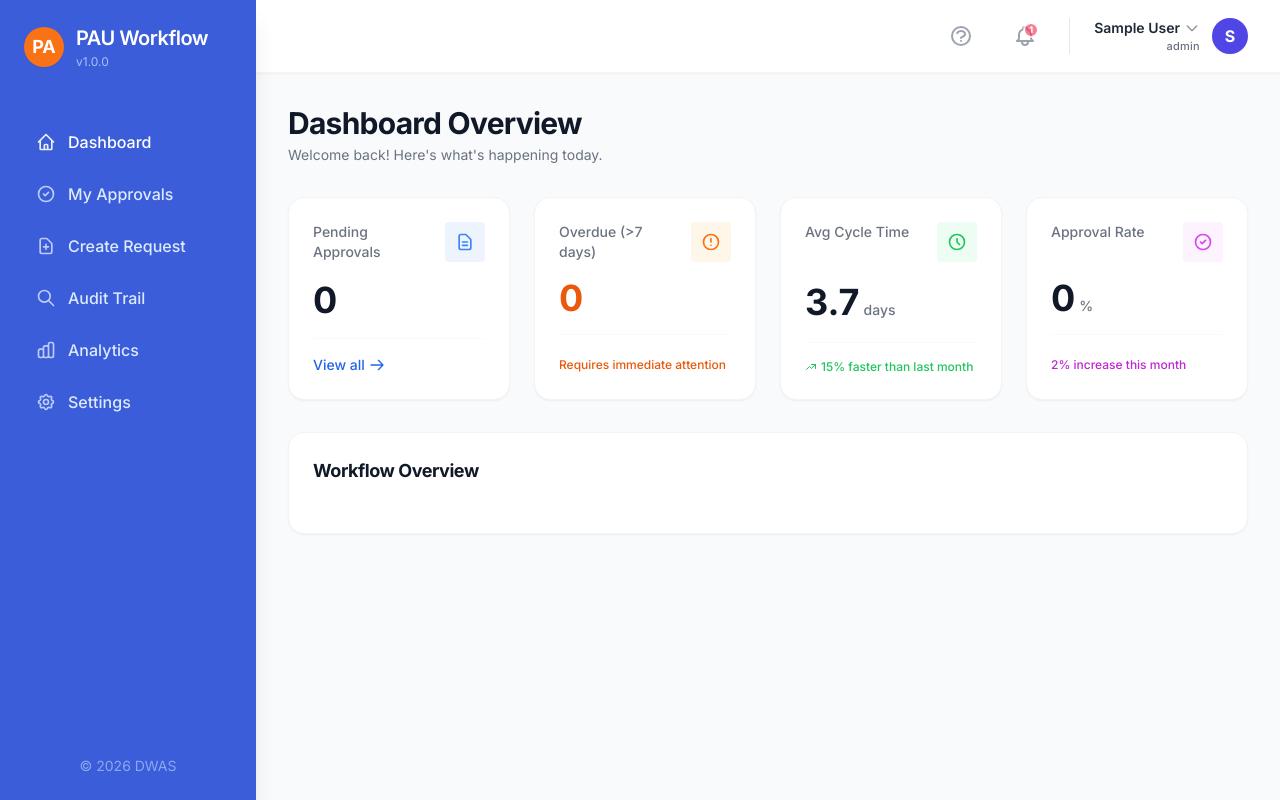
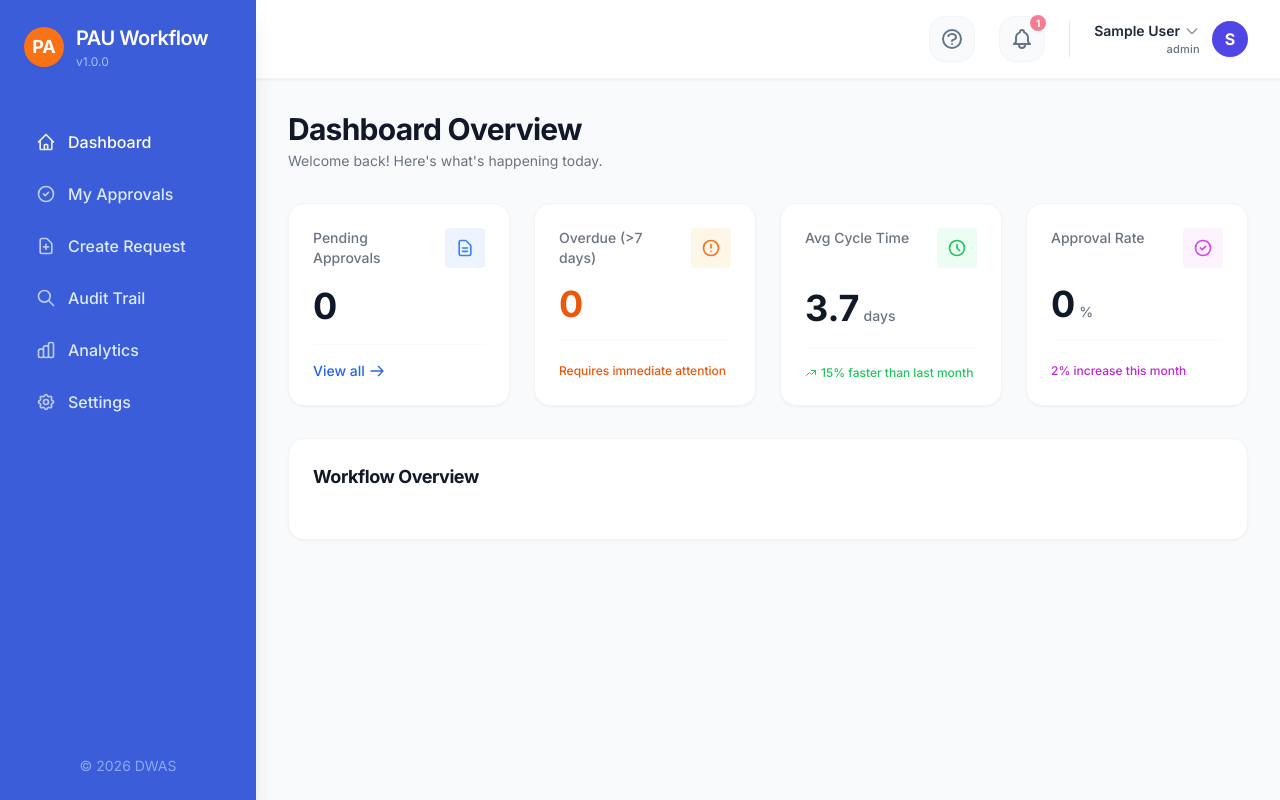
Before and after one commit to Gwen288/Workflow-System, a PHP site: page / in a window 1280 px wide. Run offline with PHP 8.4, Linux system fonts and the light colour scheme; the visitor is signed in with stand-in values (Sample User, id 1); data comes from the database, SQL or seed files in the repository; data that the repository does not hold is empty; some libraries are stand-ins or nearby versions.

Commit message:
feat: implement main layout, admin dashboard view, and request model with notification support

```diff
--- a/app/Models/Request.php
+++ b/app/Models/Request.php
@@ -57,6 +57,16 @@ class Request extends Model {
                     WHERE r.submitted_by = ? AND r.status = 'Rejected' AND r.is_acknowledged = 0
                     ORDER BY r.submission_date DESC";
             return $this->rawQuery($sql, [$userId]);
+        } elseif ($role === 'Admin') {
+            // Admins see system-wide critical alerts: Escalated or Overdue (> 7 days)
+            $sql = "SELECT r.*, w.name as workflow_name, 'Critical Alert' as notify_type, u.name as submitter_name
+                    FROM {$this->table} r
+                    JOIN Workflow w ON r.workflow_type = w.workflow_id
+                    JOIN User u ON r.submitted_by = u.user_id
+                    WHERE r.status = 'Escalated'
+                    OR (r.status IN ('Pending', 'Escalated') AND DATEDIFF(NOW(), r.submission_date) > 7)
+                    ORDER BY r.submission_date DESC LIMIT 15";
+            return $this->rawQuery($sql);
         } else {
             // Staff care about items waiting for their approval
             $sql = "SELECT r.*, w.name as workflow_name, 'Pending Approval' as notify_type, u.name as submitter_name
--- a/app/Views/layouts/main.php
+++ b/app/Views/layouts/main.php
@@ -106,16 +106,16 @@
             <header class="bg-white dark:bg-gray-800 px-8 py-4 flex items-center justify-end shadow-sm z-10 border-b border-gray-100 dark:border-gray-700 transition-colors duration-200 print:hidden">
             <div class="flex items-center space-x-6">
                 <!-- Help Icon -->
-                <button onclick="toggleHelpModal()" class="text-gray-400 hover:text-indigo-600 transition-all p-2 rounded-xl hover:bg-indigo-50 active:scale-95" title="System Guidance">
+                <button onclick="toggleHelpModal()" class="text-slate-500 dark:text-gray-400 hover:text-indigo-600 transition-all p-2.5 rounded-2xl bg-slate-50 dark:bg-gray-700/50 hover:bg-indigo-50 active:scale-95 border border-slate-100 dark:border-gray-700" title="System Guidance">
                     <svg class="w-6 h-6" fill="none" stroke="currentColor" viewBox="0 0 24 24"><path stroke-linecap="round" stroke-linejoin="round" stroke-width="2" d="M8.228 9c.549-1.165 2.03-2 3.772-2 2.21 0 4 1.343 4 3 0 1.4-1.278 2.575-3.006 2.907-.542.104-.994.54-.994 1.093m0 3h.01M21 12a9 9 0 11-18 0 9 9 0 0118 0z"></path></svg>
                 </button>
 
                 <!-- Notification Center -->
                 <div class="relative">
-                    <button onclick="toggleNotifications()" class="text-gray-400 hover:text-indigo-600 transition-all p-2 rounded-xl hover:bg-indigo-50 relative active:scale-95">
+                    <button onclick="toggleNotifications()" class="text-slate-500 dark:text-gray-400 hover:text-indigo-600 transition-all p-2.5 rounded-2xl bg-slate-50 dark:bg-gray-700/50 hover:bg-indigo-50 relative active:scale-95 border border-slate-100 dark:border-gray-700">
                         <svg class="w-6 h-6" fill="none" stroke="currentColor" viewBox="0 0 24 24"><path stroke-linecap="round" stroke-linejoin="round" stroke-width="2" d="M15 17h5l-1.405-1.405A2.032 2.032 0 0118 14.158V11a6.002 6.002 0 00-4-5.659V5a2 2 0 10-4 0v.341C7.67 6.165 6 8.388 6 11v3.159c0 .538-.214 1.055-.595 1.436L4 17h5m6 0v1a3 3 0 11-6 0v-1m6 0H9"></path></svg>
                         <?php if (count($notifications) > 0): ?>
-                            <span class="absolute top-1.5 right-1.5 bg-rose-500 text-white text-[9px] font-black w-4 h-4 flex items-center justify-center rounded-full border-2 border-white animate-pulse">
+                            <span class="absolute -top-1 -right-1 bg-rose-500 text-white text-[10px] font-black w-5 h-5 flex items-center justify-center rounded-full border-2 border-white shadow-sm animate-pulse">
                                 <?= count($notifications) ?>
                             </span>
                         <?php endif; ?>
@@ -124,8 +124,10 @@
                     <!-- Notification Dropdown -->
                     <div id="notification-dropdown" class="hidden absolute right-0 mt-4 w-80 bg-white dark:bg-gray-800 rounded-2xl shadow-2xl border border-gray-100 dark:border-gray-700 z-50 overflow-hidden transform transition-all duration-300 origin-top-right">
                         <div class="px-5 py-4 border-b border-gray-50 dark:border-gray-700 flex justify-between items-center bg-gray-50/50 dark:bg-gray-800/50">
-                            <h3 class="font-black text-[10px] uppercase tracking-widest text-gray-500">Intelligence Alerts</h3>
-                            <span class="text-[9px] font-bold text-indigo-600 bg-indigo-50 px-2 py-0.5 rounded-full"><?= count($notifications) ?> New</span>
+                            <h3 class="font-black text-[10px] uppercase tracking-widest text-gray-500">
+                                <?= auth_user()['role'] === 'Admin' ? 'System Oversight Alerts' : 'Intelligence Alerts' ?>
+                            </h3>
+                            <span class="text-[9px] font-bold text-indigo-600 bg-indigo-50 px-2 py-0.5 rounded-full"><?= count($notifications) ?> <?= auth_user()['role'] === 'Admin' ? 'Critical' : 'New' ?></span>
                         </div>
                         <div class="max-h-96 overflow-y-auto custom-scrollbar">
                             <?php if (empty($notifications)): ?>
```
Also changed, not shown: app/Views/dashboard/admin.php (+4 -4 lines).
